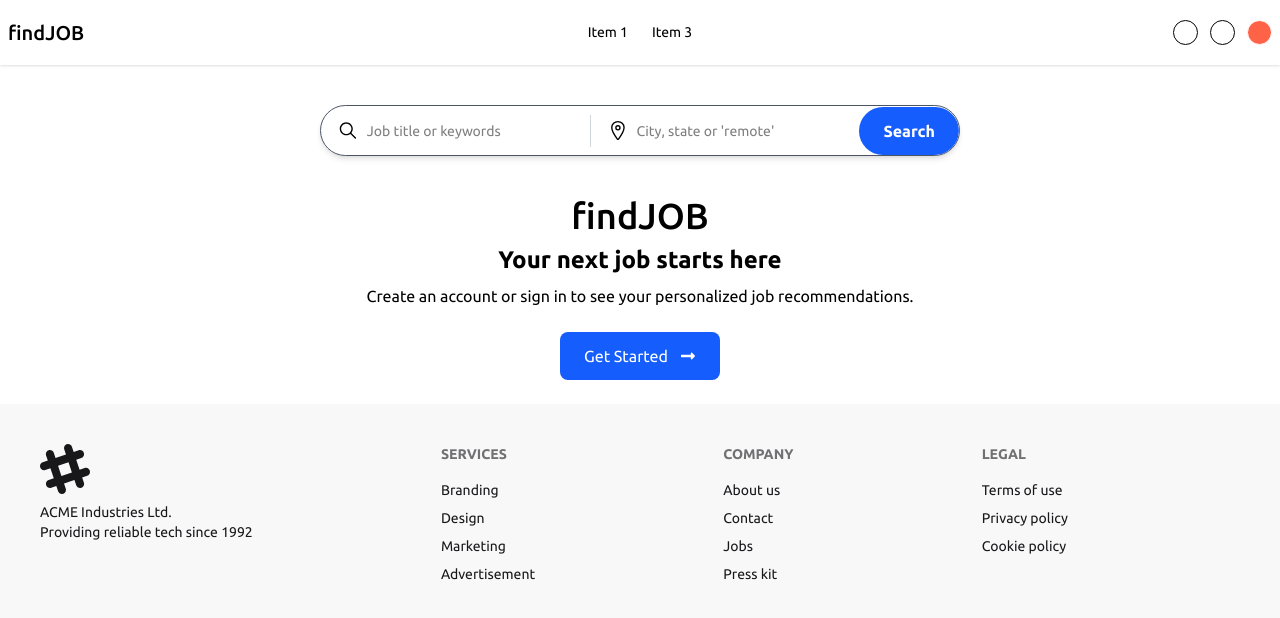
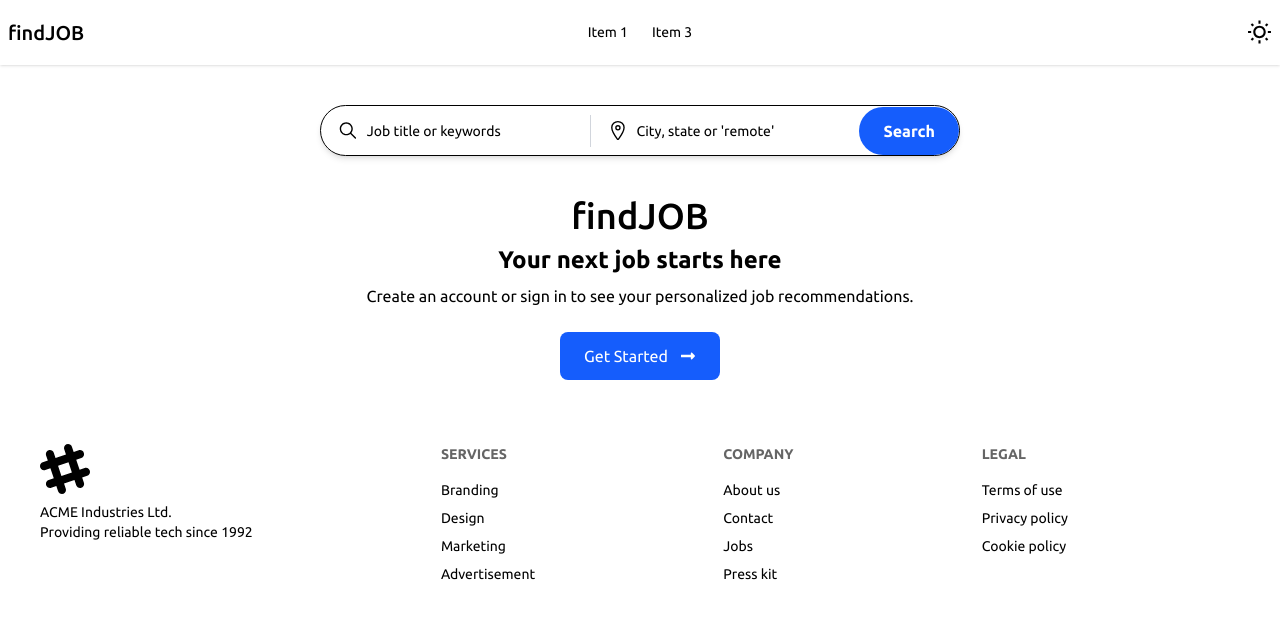
Before and after one commit to chyrafsan35/find-job-client, a React (Vite) app: page / in a window 1280 px wide. Shown: the top 618 px of the page. Built offline with nearby package versions, Linux system fonts and the light colour scheme; a web font is replaced by a local one.

Commit message:
Added theme memory to localStorage

```diff
--- a/src/App.css
+++ b/src/App.css
@@ -40,4 +40,15 @@ body {
   background-color: var(--body-bg);
   color: var(--body-color);
   transition: background-color 0.5s ease, color 0.5s ease;
+  border-color: var(--body-color);
 }
+
+input {
+  color: var(--body-color);
+  background-color: transparent;
+}
+
+input::placeholder {
+  color: var(--body-color);
+  opacity: 1;
+}
--- a/src/components/ThemeToggle.jsx
+++ b/src/components/ThemeToggle.jsx
@@ -1,33 +1,20 @@
-const ThemeToggle = ({theme}) => {
+import { useEffect, useState } from "react";
+import { GoMoon } from "react-icons/go";
+import { MdOutlineWbSunny } from "react-icons/md";
 
-    const setTheme = () => {
+const ThemeToggle = () => {
+
+    const [theme, setTheme] = useState(()=>{
+        return localStorage.getItem('theme') || 'light';
+    });
+
+    useEffect(() => {
         document.querySelector('body').setAttribute('data-theme', theme);
-    }
+        localStorage.setItem('theme', theme)
+    }, [theme]);
 
     return (
         <>
-            <div onClick={setTheme} className="theme-opt" id={`theme-${theme}`}></div>
-        </>
-    );
-};
-
-/**
- * const ThemeToggle = () => {
-    const [theme, setTheme] = useState("light");
-
-    useEffect(() => {
-        const savedTheme = localStorage.getItem("theme");
-        if (savedTheme) {
-            setTheme(savedTheme);
-        }
-    }, []);
-
-    useEffect(() => {
-        document.documentElement.setAttribute("data-theme", theme);
-        localStorage.setItem("theme", theme);
-    }, [theme]);
-
-    return (
             <label className="swap swap-rotate cursor-pointer">
                 <input
                     type="checkbox"
@@ -42,8 +29,8 @@ const ThemeToggle = ({theme}) => {
                 <GoMoon size={25} className="swap-on" />
 
             </label>
+        </>
     );
 };
- */
 
 export default ThemeToggle;
--- a/src/index.css
+++ b/src/index.css
@@ -27,6 +27,11 @@
     border: 1px solid black;
 }
 
+#theme-dark {
+    background: black;
+    border: 1px solid white;
+}
+
 #theme-tomato {
     background: tomato;
     border: 1px solid white;
--- a/src/pages/HomePage/Home.jsx
+++ b/src/pages/HomePage/Home.jsx
@@ -9,7 +9,7 @@ const Home = () => {
             <div className="w-11/12 sm:w-3/4 lg:w-1/2 mx-auto mt-10">
 
                 {/* Input Container */}
-                <div className="flex flex-col md:flex-row bg-transparent border border-gray-600 rounded-xl md:rounded-full shadow-md overflow-hidden">
+                <div className="flex flex-col md:flex-row bg-transparent border  rounded-xl md:rounded-full shadow-md overflow-hidden">
 
                     {/* First Input */}
                     <div className="flex items-center px-4 py-3 flex-1">
--- a/src/pages/Shared/Footer.jsx
+++ b/src/pages/Shared/Footer.jsx
@@ -2,7 +2,7 @@ import React from 'react';
 
 const Footer = () => {
     return (
-        <footer className="footer sm:footer-horizontal bg-base-200 text-base-content p-10">
+        <footer className="footer sm:footer-horizontal p-10">
             <aside>
                 <svg
                     width="50"
--- a/src/pages/Shared/NavBar.jsx
+++ b/src/pages/Shared/NavBar.jsx
@@ -28,9 +28,7 @@ const NavBar = () => {
                         </ul>
                     </div>
                     <div className="navbar-end flex gap-3">
-                        <ThemeToggle theme={'light'}></ThemeToggle>
-                        <ThemeToggle theme={'dark'}></ThemeToggle>
-                        <ThemeToggle theme={'tomato'}></ThemeToggle>
+                        <ThemeToggle></ThemeToggle>
                     </div>
                 </div>
             </div>
```
Lines whose indentation alone changed are shown as unchanged.
